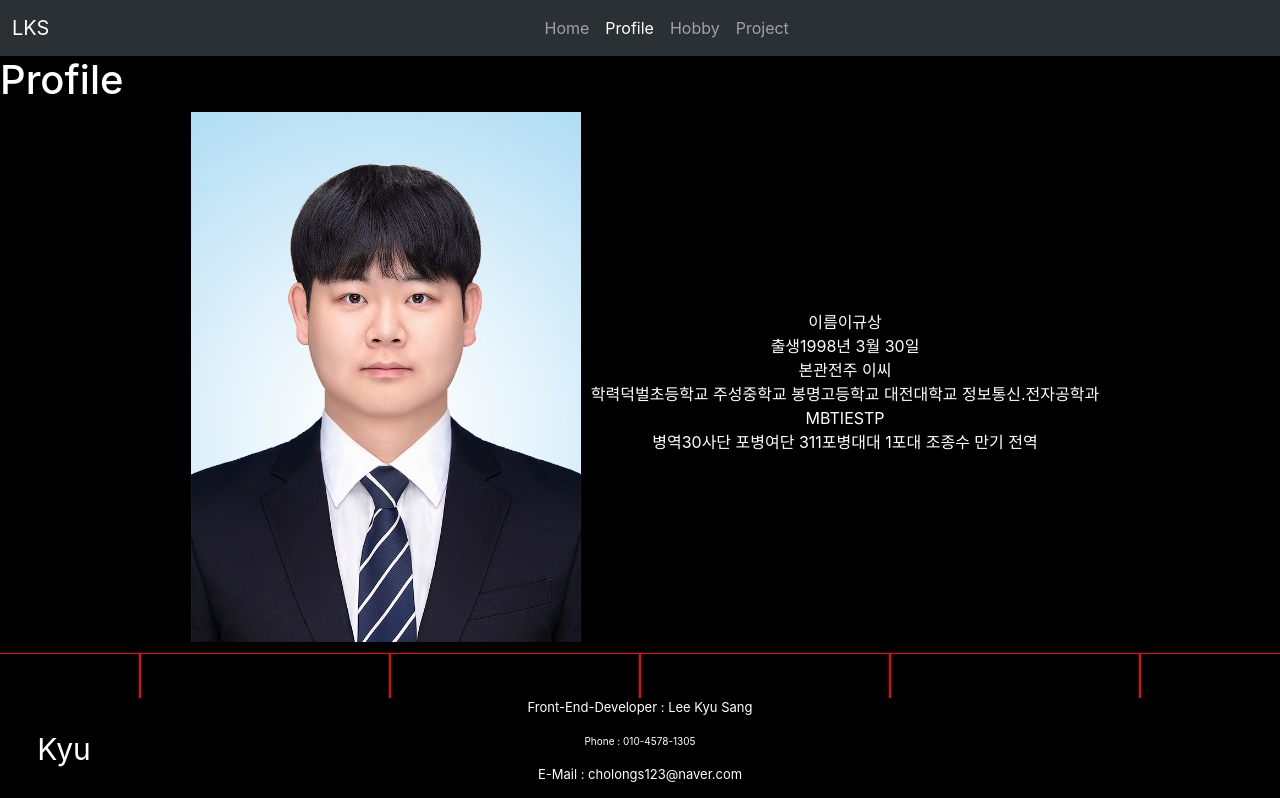
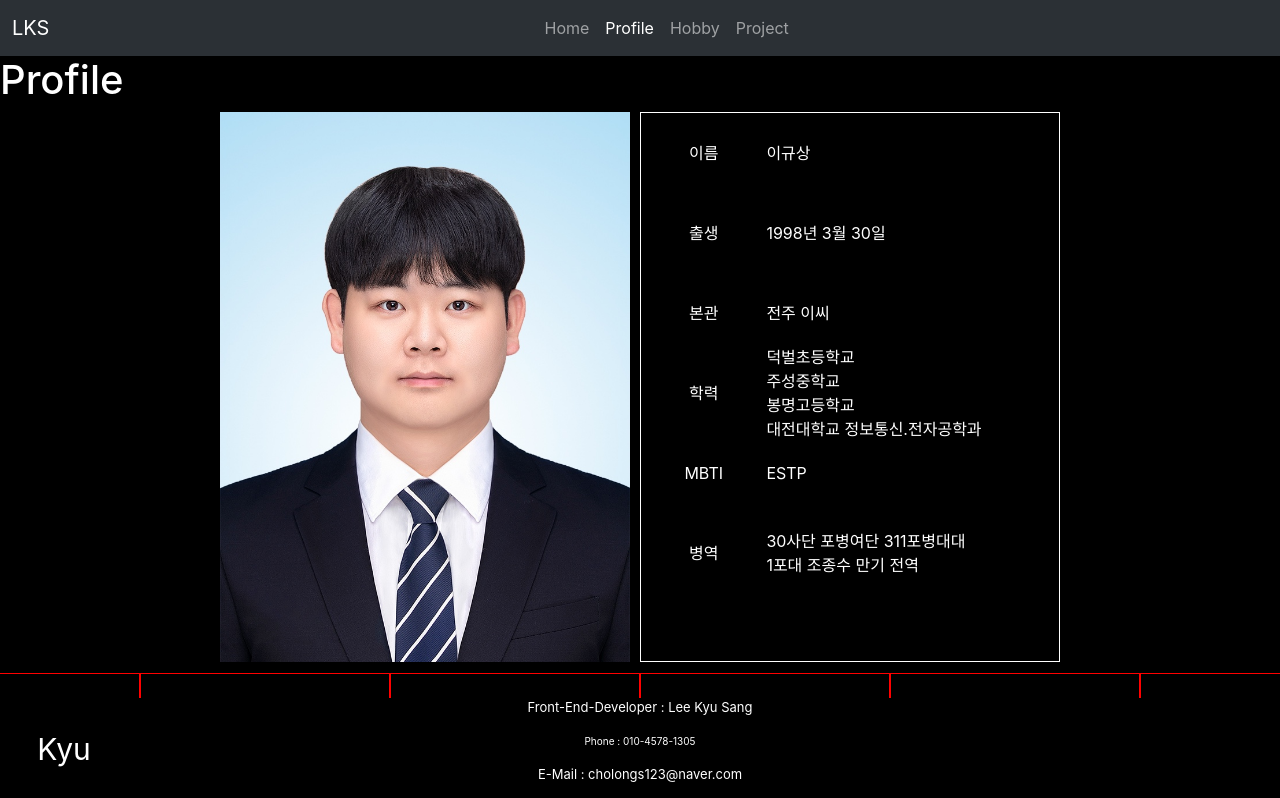
Before and after one commit to kyusang0330/react-self-introduction, a React (Create React App) app: page /profile in a window 1280 px wide. Shown: the top 798 px of the page. Built offline with nearby package versions, Linux system fonts and the light colour scheme.

Commit message:
style-component

```diff
--- a/src/styles/profile_styled.js
+++ b/src/styles/profile_styled.js
@@ -9,26 +9,40 @@ const MainProfile = styled.div`
   display: flex;
   justify-content: center;
   align-items: center;
+  padding-bottom: 10px;
+  height: 560px;
 `;
 
 const ProfileMainImg = styled.img`
   width: 410px;
-  height: 540px;
-  padding: 0 10px 10px 10px;
+  height: 100%;
 `;
 
 //BasicProfile
 
-const BasicProfileContainer = styled.div``;
+const BasicProfileContainer = styled.div`
+  border: 1px solid white;
+  width: 420px;
+  height: 100%;
+  margin-left: 10px;
+`;
 
 const BasicProfileItem = styled.div`
   display: flex;
-  justify-content: center;2584
+  justify-content: center;
+  align-items: center;
+  height: 80px;
 `;
 
-const BasicProfileQuestion = styled.div``;
+const BasicProfileQuestion = styled.div`
+  width: 30%;
+`;
 
-const BasicProfileAnswer = styled.div``;
+const BasicProfileAnswer = styled.div`
+  width: 70%;
+  text-align: start;
+  white-space: pre-line; // 줄바꿈 실행
+`;
 
 //RenderProfile
 const ProfileListContainer = styled.div`
```
